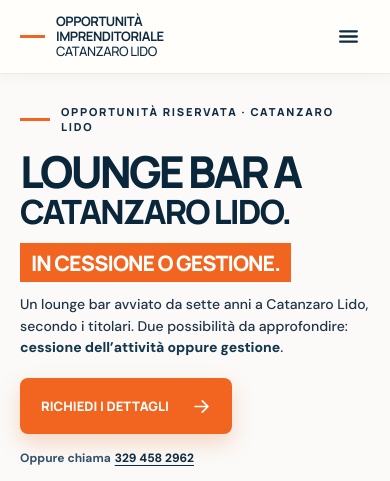
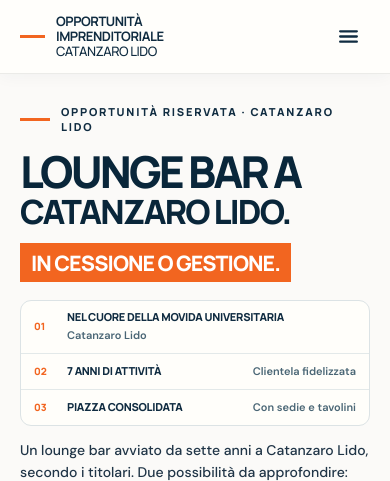
Before and after one commit to fransisvamos-blip/-impresax-site, a website: page public/opportunita/index.html in a window 390 px wide. Shown: the top 481 px of the page. Drawn offline with Linux system fonts and the light colour scheme.

Commit message:
feat(opportunita): emphasize nightlife location, loyal clientele and established outdoor seating in existing hero

```diff
--- a/public/opportunita/index.html
+++ b/public/opportunita/index.html
@@ -682,6 +682,35 @@
 @media(prefers-reduced-motion:reduce){
  .hero .primary-cta,.closing-cta-button,.offer-card{transition:none}
 }
+
+/* Hero key facts: three owner-supplied strengths, above the first CTA. Retains approved V3.9 art direction. */
+.hero-keyfacts{display:grid;grid-template-columns:repeat(3,minmax(0,1fr));gap:8px;width:min(640px,100%);margin:3px 0 19px}
+.hero-keyfact{display:flex;align-items:flex-start;gap:9px;min-width:0;padding:12px 12px 13px;border:1px solid #dbe2e4;border-top:3px solid var(--orange);border-radius:8px;background:#fffefaed;box-shadow:0 5px 13px #082d4010}
+.hero-keyfact-number{flex:0 0 21px;color:var(--orange);font:800 10px/1.7 var(--font)}
+.hero-keyfact>span:last-child{min-width:0}
+.hero-keyfact strong{display:block;color:var(--navy);font:800 11px/1.32 var(--font);letter-spacing:-.025em}
+.hero-keyfact small{display:block;margin-top:5px;color:#4a6675;font:600 11px/1.4 var(--body)}
+@media(max-width:810px) and (min-width:671px){
+ .hero-keyfacts{gap:6px}
+ .hero-keyfact{padding:9px 8px;gap:5px}
+ .hero-keyfact-number{flex-basis:16px;font-size:9px}
+ .hero-keyfact strong{font-size:9px}
+ .hero-keyfact small{font-size:10px}
+}
+@media(max-width:670px){
+ .hero-keyfacts{grid-template-columns:1fr;gap:0;width:100%;margin:6px 0 14px;border:1px solid #dce3e5;border-radius:11px;overflow:hidden;background:#fffefa}
+ .hero-keyfact{display:grid;grid-template-columns:25px minmax(0,1fr);align-items:center;gap:8px;border:0;border-radius:0;border-top:1px solid #e3e9e9;box-shadow:none;background:transparent;padding:9px 13px}
+ .hero-keyfact:first-child{border-top:0}
+ .hero-keyfact-number{font-size:10px}
+ .hero-keyfact>span:last-child{display:flex;align-items:baseline;justify-content:space-between;gap:4px 12px;flex-wrap:wrap}
+ .hero-keyfact strong{font-size:11px}
+ .hero-keyfact small{font-size:11px;margin:0}
+ .hero-content .hero-keyfacts+p{margin-bottom:16px}
+}
+@media(max-width:385px){
+ .hero-keyfact>span:last-child{display:block}
+ .hero-keyfact small{margin-top:2px}
+}
 </style>
 </head>
 <body>
@@ -703,6 +732,11 @@
     <div class="eyebrow">OPPORTUNITÀ RISERVATA · CATANZARO LIDO</div>
     <h1 id="hero-title"><span>LOUNGE BAR A</span><span class="hero-city-line">CATANZARO LIDO.</span></h1>
     <div class="offer-ribbon">IN CESSIONE O GESTIONE.</div>
+    <div class="hero-keyfacts" aria-label="I tre punti di forza dell'attività">
+      <div class="hero-keyfact"><span class="hero-keyfact-number" aria-hidden="true">01</span><span><strong>NEL CUORE DELLA MOVIDA UNIVERSITARIA</strong><small>Catanzaro Lido</small></span></div>
+      <div class="hero-keyfact"><span class="hero-keyfact-number" aria-hidden="true">02</span><span><strong>7 ANNI DI ATTIVITÀ</strong><small>Clientela fidelizzata</small></span></div>
+      <div class="hero-keyfact"><span class="hero-keyfact-number" aria-hidden="true">03</span><span><strong>PIAZZA CONSOLIDATA</strong><small>Con sedie e tavolini</small></span></div>
+    </div>
     <p>Un lounge bar avviato da sette anni a Catanzaro Lido, secondo i titolari. Due possibilità da approfondire: <strong>cessione dell’attività oppure gestione</strong>.</p>
     <div class="hero-actions"><a href="#contatto" class="primary-cta">RICHIEDI I DETTAGLI
       <svg viewBox="0 0 24 24" aria-hidden="true" fill="none" stroke="currentColor" stroke-width="2.2" stroke-linecap="round"><path d="M4 12h16m-7-7 7 7-7 7"/></svg>
```
